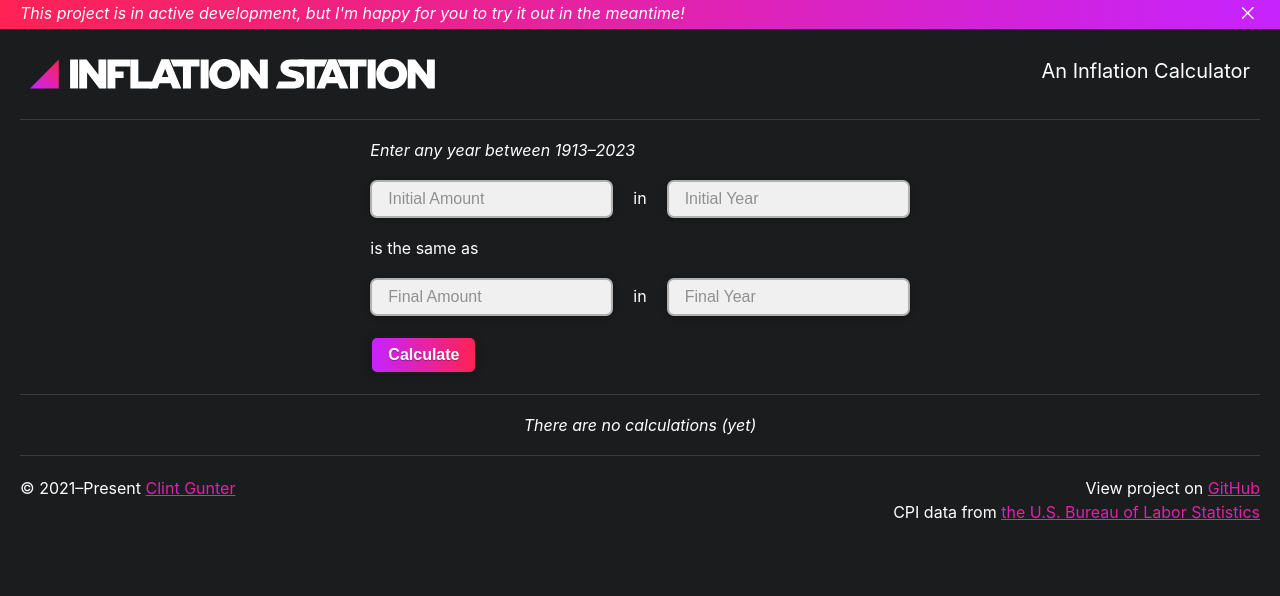
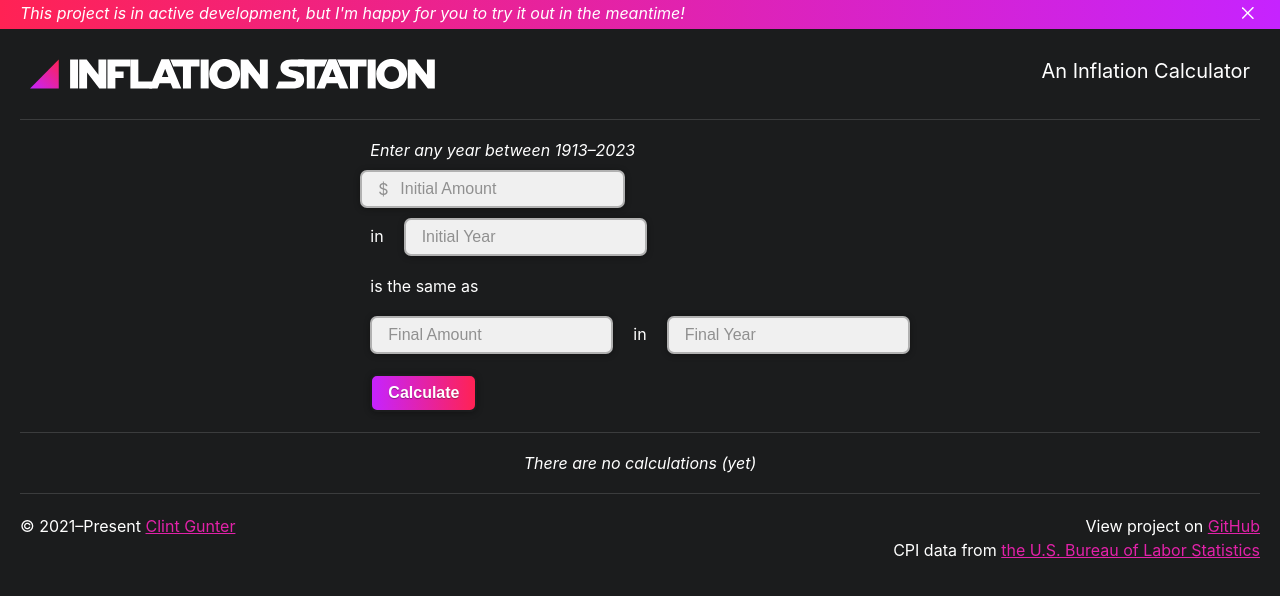
Before and after one commit to futureclint/inflation-station-2, a React (Create React App) app: page / in a window 1280 px wide. Shown: the top 596 px of the page. Built offline with nearby package versions, Linux system fonts and the light colour scheme.

Commit message:
Added layout for $ sign in amount inputs (breaks layout temporarily)

```diff
--- a/src/components/Calculate.jsx
+++ b/src/components/Calculate.jsx
@@ -107,7 +107,10 @@ function Calculate({calculations, setCalculations}) {
         <em>Enter any year between {startingYear}–{currentYear}</em>
       </div>
       <form onSubmit={submit}>
+        <div className="input-group initial-amount">
+          <span className="usd">$</span>
           <input
+            className="amount"
             value={initialAmount}
             // On change, call test input function, if input is valid set it, otherwise don't allow it
             onChange={event => { if (testInputAmount(event.target.value)) setInitialAmount(event.target.value); }}
@@ -116,6 +119,7 @@ function Calculate({calculations, setCalculations}) {
             disabled={ finalAmount ? true : false }
             required={ finalAmount ? false : true }
           />
+        </div>
         <span className="in">in</span>
         <input
           value={initialYear}
--- a/src/css/main.css
+++ b/src/css/main.css
@@ -137,6 +137,28 @@ header .subtitle {
   background-color: rgba(255, 255, 255, 0.1);
 }
 
+.calculate .input-group {
+  display: flex;
+  width: fit-content;
+  align-items: center;
+  position: relative;
+}
+
+.calculate .input-group.initial-amount input {
+  padding-left: 38px;
+  margin: 0;
+}
+.calculate .input-group.initial-amount span.usd {
+  position: absolute;
+  left: 18px;
+  color: #909090;
+  user-select: none;
+  pointer-events: none;
+}
+.calculate .input-group.initial-amount:hover > span.usd {
+  color: #c623ff;
+}
+
 .calculate span.in {
   display: inline-block;
   margin: 10px;
--- a/src/scss/calculate.scss
+++ b/src/scss/calculate.scss
@@ -46,6 +46,31 @@
   }
 }
 
+// Input groups
+.calculate .input-group {
+  display: flex;
+  width: fit-content;
+  align-items: center;
+  position: relative; // needed for inner absolutely positioned elements
+}
+
+.calculate .input-group.initial-amount {
+  input {
+    padding-left: 38px; // extra padding for $
+    margin: 0;
+  }
+  span.usd {
+    position: absolute;
+    left: 18px;
+    color: #909090;
+    user-select: none;
+    pointer-events: none;
+  }
+  &:hover > span.usd {
+    color: $brand-start;
+  }
+}
+
 // Spans
 .calculate span.in {
   display: inline-block;
```
Lines whose indentation alone changed are shown as unchanged.
